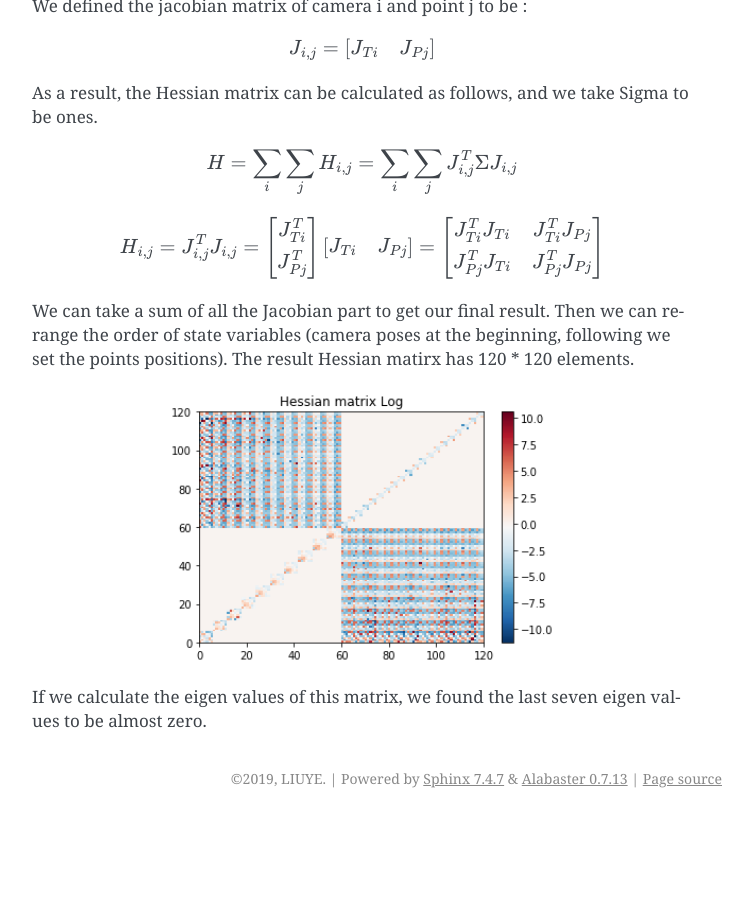
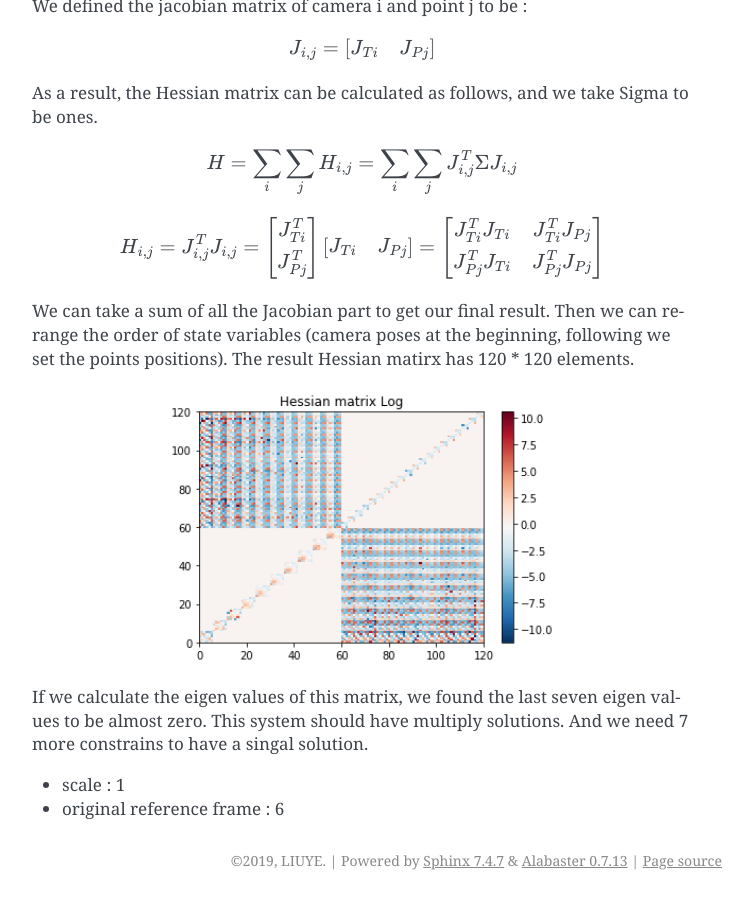
Before and after one commit to gggliuye/VIO, a Sphinx documentation site: the page built from docs/deepblue/VIO.rst, in a window 1280 px wide and 900 px high, scrolled down 3576 px. Shown: the whole window, without its empty margins (388-1141 px from the left). Built offline with Sphinx 7.4.7, drawn with Linux system fonts in a browser that asks for light colours; before the commit the page ends 4394 px from its top, so only the background shows below that.

Commit message:
Update VIO.rst

```diff
--- a/docs/deepblue/VIO.rst
+++ b/docs/deepblue/VIO.rst
@@ -179,4 +179,7 @@ Then we can re-range the order of state variables (camera poses at the beginning
    :align: center
 
 
-If we calculate the eigen values of this matrix, we found the last seven eigen values to be almost zero.
+If we calculate the eigen values of this matrix, we found the last seven eigen values to be almost zero. This system should have multiply solutions. And we need 7 more constrains to have a singal solution.
+
+* scale : 1
+* original reference frame : 6
```
